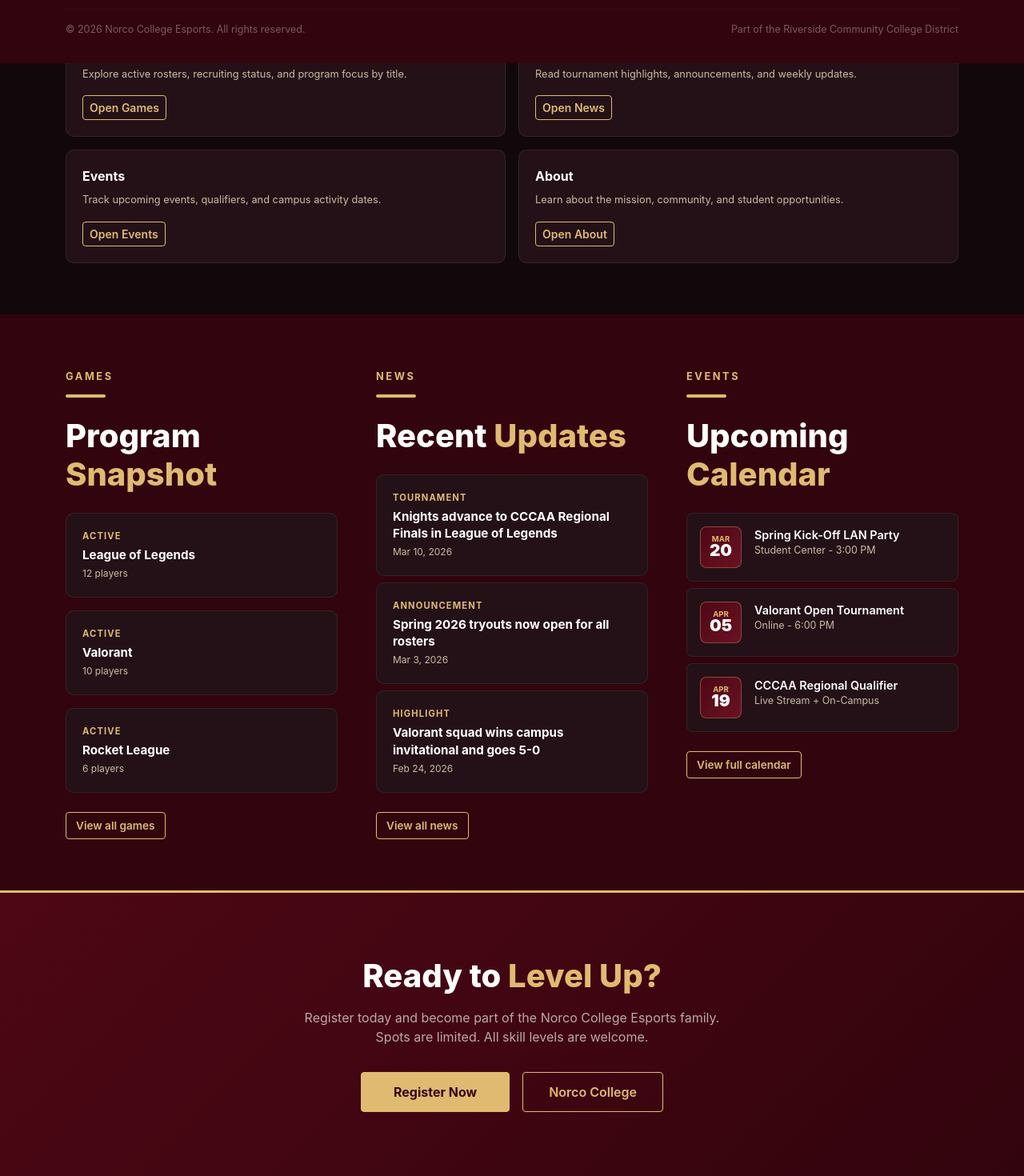
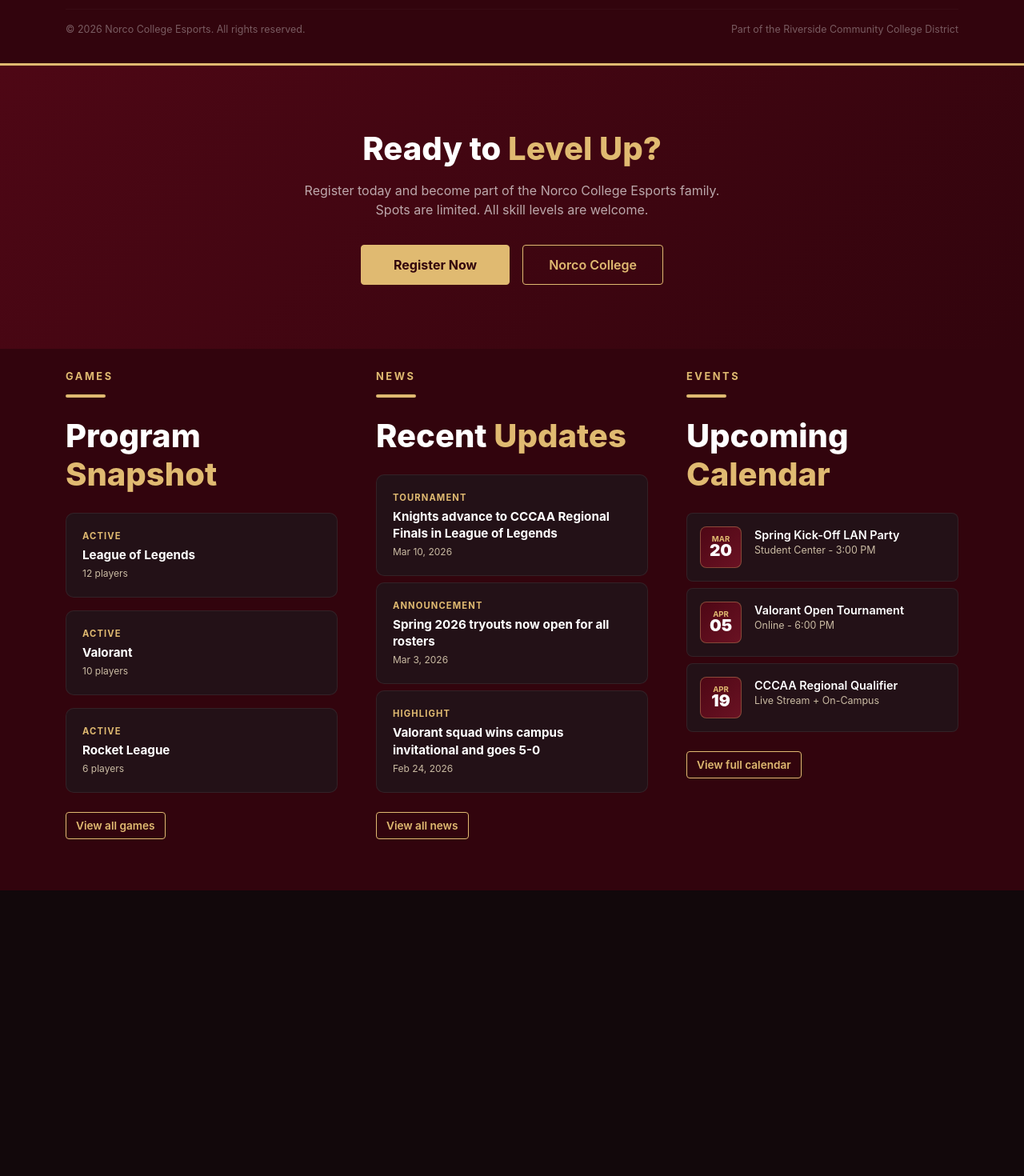
Before and after one commit to ndv0gel/norco-college-esports, a Next.js app: page / in a window 1280 px wide. Shown: the part 1037-2507 px from the top of the page at 80% size. After the commit the page ends 2150 px from the top, so only its background shows below. Built offline with nearby package versions, Linux system fonts and the light colour scheme.

Commit message:
style: move home CTA below footer

```diff
--- a/src/app/layout.tsx
+++ b/src/app/layout.tsx
@@ -2,6 +2,7 @@
 import 'bootstrap/dist/css/bootstrap.min.css';
 import './globals.css';
 import Footer from '@/components/Footer';
+import HomeBottomCta from '@/components/HomeBottomCta';
 import NavBar from '@/components/NavBar';
 
 export const metadata: Metadata = {
@@ -20,6 +21,7 @@
         <NavBar />
         {children}
         <Footer />
+        <HomeBottomCta />
       </body>
     </html>
   );
--- a/src/app/page.tsx
+++ b/src/app/page.tsx
@@ -237,39 +237,6 @@
         </Container>
       </section>
 
-      {/* ── JOIN CTA ─────────────────────────────────────── */}
-      <section className="cta-banner">
-        <Container className="text-center">
-          <h2 className="section-title mb-3">
-            Ready to
-            {' '}
-            <span className="gold-text">Level Up?</span>
-          </h2>
-          <p style={{ color: 'rgba(255,255,255,0.65)', maxWidth: 520, margin: '0 auto 2rem', fontSize: '1rem' }}>
-            Register today and become part of the Norco College Esports family.
-            Spots are limited. All skill levels are welcome.
-          </p>
-          <div className="d-flex justify-content-center gap-3 flex-wrap">
-            <Link
-              href="/student"
-              className="btn-gold btn"
-              style={{ padding: '0.75rem 2.5rem', fontSize: '1rem' }}
-            >
-              Register Now
-            </Link>
-            <a
-              href="https://www.norcocollege.edu"
-              target="_blank"
-              rel="noopener noreferrer"
-              className="btn-outline-gold btn"
-              style={{ padding: '0.75rem 2rem', fontSize: '1rem' }}
-            >
-              Norco College
-            </a>
-          </div>
-        </Container>
-      </section>
-
     </main>
   );
 }
--- /dev/null
+++ b/src/components/HomeBottomCta.tsx
@@ -0,0 +1,45 @@
+'use client';
+
+import Link from 'next/link';
+import { usePathname } from 'next/navigation';
+import { Container } from 'react-bootstrap';
+
+const HomeBottomCta = () => {
+  const pathname = usePathname();
+
+  if (pathname !== '/') {
+    return null;
+  }
+
+  return (
+    <section className="cta-banner">
+      <Container className="text-center">
+        <h2 className="section-title mb-3">
+          Ready to
+          {' '}
+          <span className="gold-text">Level Up?</span>
+        </h2>
+        <p style={{ color: 'rgba(255,255,255,0.65)', maxWidth: 520, margin: '0 auto 2rem', fontSize: '1rem' }}>
+          Register today and become part of the Norco College Esports family.
+          Spots are limited. All skill levels are welcome.
+        </p>
+        <div className="d-flex justify-content-center gap-3 flex-wrap">
+          <Link href="/student" className="btn-gold btn" style={{ padding: '0.75rem 2.5rem', fontSize: '1rem' }}>
+            Register Now
+          </Link>
+          <a
+            href="https://www.norcocollege.edu"
+            target="_blank"
+            rel="noopener noreferrer"
+            className="btn-outline-gold btn"
+            style={{ padding: '0.75rem 2rem', fontSize: '1rem' }}
+          >
+            Norco College
+          </a>
+        </div>
+      </Container>
+    </section>
+  );
+};
+
+export default HomeBottomCta;
```
